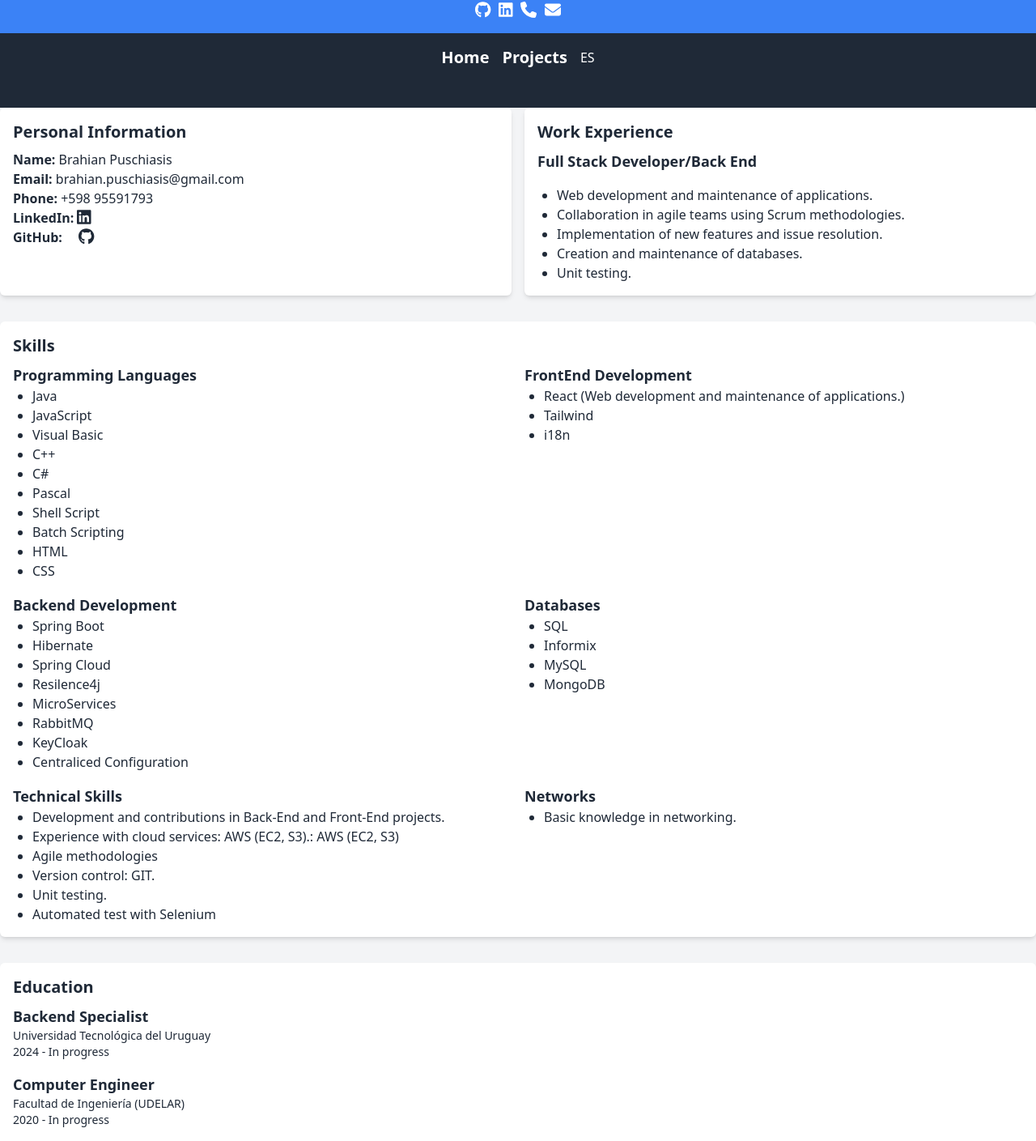
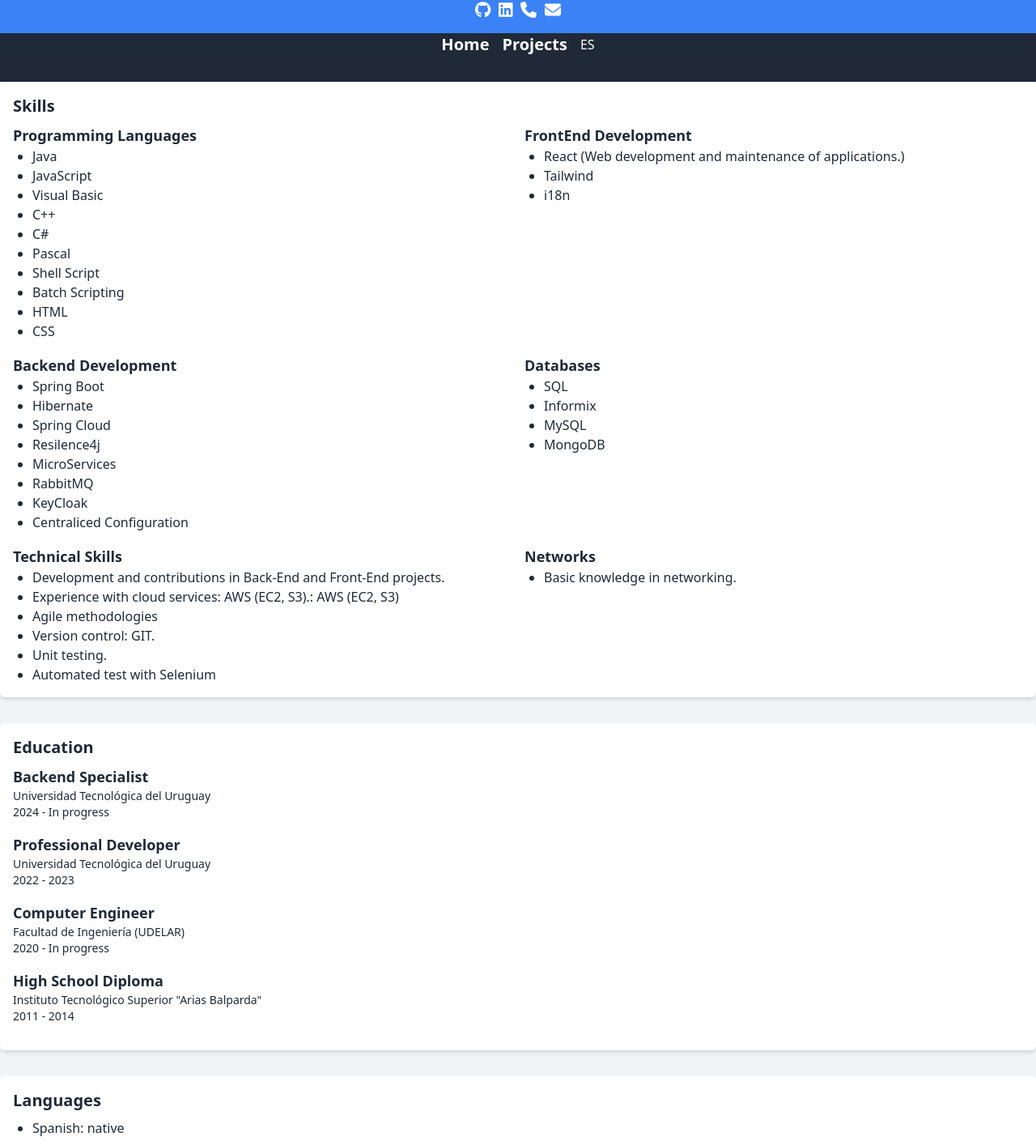
Before and after one commit to BrahianPuschiasis/Portfolio, a React (Vite) app: page / in a window 1280 px wide. Shown: the part 79-1488 px from the top of the page at 81% size. Built offline with nearby package versions, Linux system fonts and the light colour scheme.

Commit message:
comented personal info and work experience on home

```diff
--- a/src/components/NavBar.jsx
+++ b/src/components/NavBar.jsx
@@ -1,13 +1,11 @@
 /* eslint-disable no-unused-vars */
-import { Link } from 'react-router-dom';
-import { useTranslation } from 'react-i18next';
-import React, { useContext, useEffect } from 'react';
-import { useLanguage } from '../context/LanguajeContext.jsx';
-import { faSun, faMoon } from '@fortawesome/free-solid-svg-icons';
+import { Link } from "react-router-dom";
+import { useTranslation } from "react-i18next";
+import React, { useContext, useEffect } from "react";
+import { useLanguage } from "../context/LanguajeContext.jsx";
+import { faSun, faMoon } from "@fortawesome/free-solid-svg-icons";
 // import { useTheme } from '../context/ThemeContext.jsx';
-import { FontAwesomeIcon } from '@fortawesome/react-fontawesome';
-
-
+import { FontAwesomeIcon } from "@fortawesome/react-fontawesome";
 
 const Navbar = () => {
   const { i18n } = useTranslation();
@@ -15,29 +13,39 @@ const Navbar = () => {
   // const { toggleDarkMode, isDarkMode } = useTheme();
   const { t } = useTranslation();
 
-
-
   const toggleLanguageHandler = () => {
-    const newLanguage = language === 'en' ? 'es' : 'en';
+    const newLanguage = language === "en" ? "es" : "en";
     i18n.changeLanguage(newLanguage);
     toggleLanguage(newLanguage);
   };
 
-  useEffect(() => {
-  }, [language]);
+  useEffect(() => {}, [language]);
 
   return (
-    <nav className="bg-gray-800 p-4">
+    <nav className="bg-gray-800 p-2">
       <div className="container mx-auto flex items-center justify-center">
-        <div className="text-white">
-          <Link to="/" className="text-xl font-semibold hover:text-blue-400 hover:shadow-md transition duration-300 ease-in-out">{t('navHome')}</Link>
+        <div className="text-white ">
+          <Link
+            to="/"
+            className="text-xl font-semibold hover:text-blue-400 hover:shadow-md transition duration-300 ease-in-out"
+          >
+            {t("navHome")}
+          </Link>
         </div>
         <div className="text-white ml-4">
-          <Link to="/projects" className="text-xl font-semibold hover:text-blue-400 hover:shadow-md transition duration-300 ease-in-out">{t('navProject')}</Link>
+          <Link
+            to="/projects"
+            className="text-xl font-semibold hover:text-blue-400 hover:shadow-md transition duration-300 ease-in-out"
+          >
+            {t("navProject")}
+          </Link>
         </div>
         <div className="ml-4">
-          <button onClick={toggleLanguageHandler} className="text-white hover:text-blue-400 focus:outline-none">
-            {language === 'en' ? 'ES' : 'EN'}
+          <button
+            onClick={toggleLanguageHandler}
+            className="text-white hover:text-blue-400 focus:outline-none"
+          >
+            {language === "en" ? "ES" : "EN"}
           </button>
         </div>
         {/* <div className="ml-4">
--- a/src/pages/Home.jsx
+++ b/src/pages/Home.jsx
@@ -14,11 +14,12 @@ const Home = () => {
 
   return (
     <div className="font-sans bg-gray-100 dark:bg-gray-800 text-gray-800 dark:text-white">
-      <section className="container mx-auto my-8">
-        <div className="grid grid-cols-1 md:grid-cols-2 gap-4">
 
+     {/* Personal Information y work experience container*/}
+      {/* <section className="container mx-auto my-8"> */}
+        {/* <div className="grid grid-cols-1 md:grid-cols-2 gap-4"> */}
           {/* Personal Information */}
-          <div className="bg-white dark:bg-slate-900 p-4 shadow-md rounded-md">
+          {/* <div className="bg-white dark:bg-slate-900 p-4 shadow-md rounded-md">
             <h2 className="text-xl font-semibold mb-2">{t("personalInfo")}</h2>
             <p>
               <strong>{t("name")}:</strong> Brahian Puschiasis
@@ -55,9 +56,10 @@ const Home = () => {
                 />
               </a>
             </p>
-          </div>
+          </div> */}
+
           {/* Experiencia laboral */}
-          <div className="bg-white dark:bg-slate-900 p-4 shadow-md rounded-md">
+          {/* <div className="bg-white dark:bg-slate-900 p-4 shadow-md rounded-md">
             <h2 className="text-xl font-semibold mb-2">
               {t("workExperience")}
             </h2>
@@ -74,13 +76,12 @@ const Home = () => {
                 <li>{t("unitTesting")}</li>
               </ul>
             </div>
-            {/* Agrega más experiencias laborales según sea necesario */}
-          </div>
-        </div>
-      </section>
+          </div> */}
+        {/* </div> */}
+       {/* </section> */}
 
-          {/* Habilidades */}
-          <section className="container mx-auto my-8">
+      {/* Habilidades */}
+      <section className="container mx-auto my-8">
         <div className="bg-white dark:bg-slate-900 p-4 shadow-md rounded-md">
           <h2 className="text-xl font-semibold mb-2">{t("skills")}</h2>
           <div className="grid grid-cols-1 md:grid-cols-2 gap-4">
@@ -166,7 +167,6 @@ const Home = () => {
         </div>
       </section>
 
-
       {/* Estudios */}
       <section className="container mx-auto my-8">
         <div className="bg-white dark:bg-slate-900 p-4 shadow-md rounded-md">
@@ -178,19 +178,19 @@ const Home = () => {
           </div>
 
           <div className="mb-4">
+            <p className="text-lg font-semibold">
+              {t("professionalDeveloper")}
+            </p>
+            <p className="text-sm">Universidad Tecnológica del Uruguay</p>
+            <p className="text-sm">2022 - 2023</p>
+          </div>
+
+          <div className="mb-4">
             <div>
               <p className="text-lg font-semibold">{t("computerEngineer")}</p>
               <p className="text-sm">Facultad de Ingeniería (UDELAR)</p>
               <p className="text-sm">2020 - {t("onCourse")}</p>
             </div>
-          </div>
-
-          <div className="mb-4">
-            <p className="text-lg font-semibold">
-              {t("professionalDeveloper")}
-            </p>
-            <p className="text-sm">Universidad Tecnológica del Uruguay</p>
-            <p className="text-sm">2022 - 2023</p>
           </div>
 
           <div className="mb-4">
@@ -257,8 +257,6 @@ const Home = () => {
           </ul>
         </div>
       </section>
-
-
     </div>
   );
 };
```
